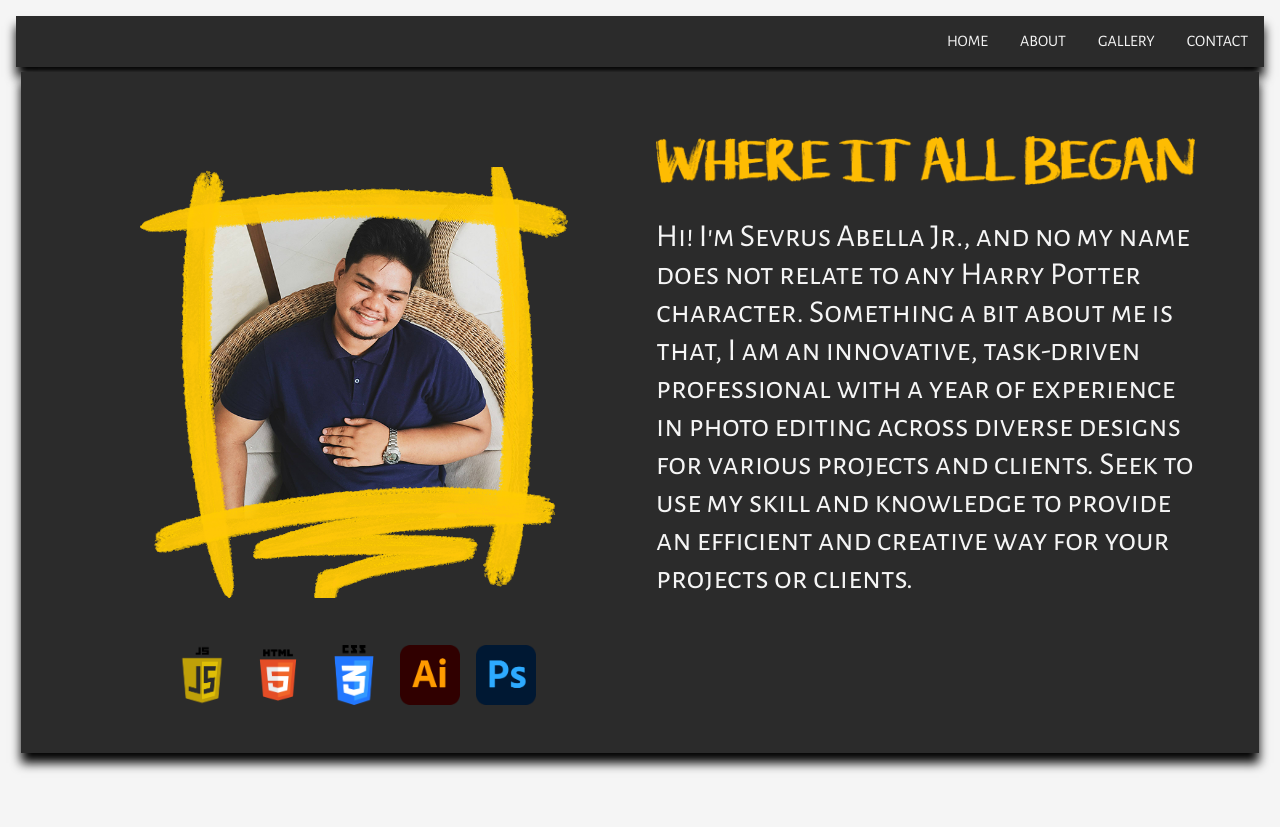
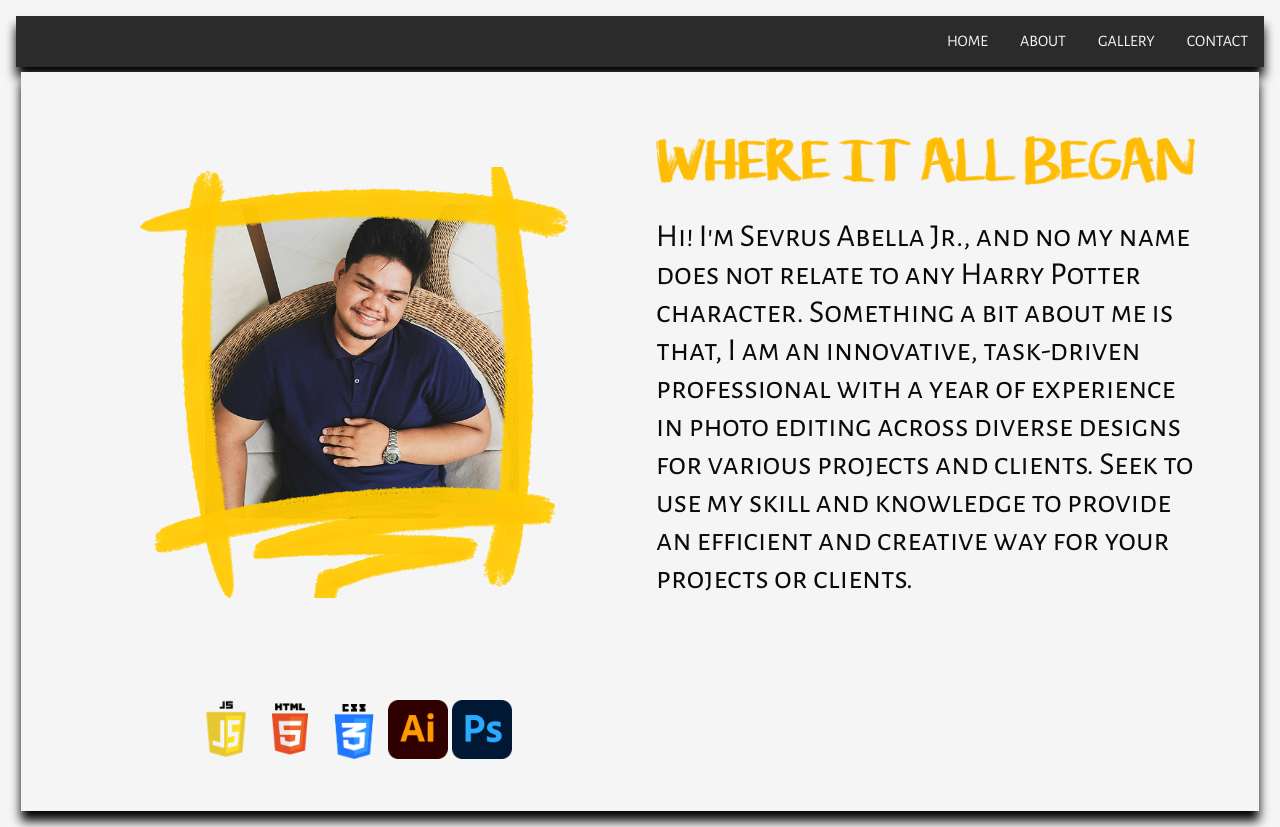
Before and after one commit to sevrus07/portfolio, a plain HTML site: page about.html in a window 1280 px wide. Before the commit the page ends 800 px from the top, so only its background shows below. Drawn offline with Linux system fonts and the light colour scheme.

Commit message:
additional changes

```diff
--- a/about.css
+++ b/about.css
@@ -41,28 +41,28 @@ body{
 /* CONTENT! CONTENT! CONTENT! */
 
 .container2{
-    background-color: #2b2b2b;
+    background-color: #f5f5f5;
     padding: 3rem;
     margin: 0.3rem;
     place-items: center center;
-    display: grid;
+    display: flex;
+    justify-content: right;
+    align-items: right;
     box-shadow: 0 10px 10px rgb(3, 3, 3);
 }
 .content1{
     padding:1rem;
-    background-color: #2b2b2b;
+    background-color: #f5f5f5;
 }
 .content2{
     padding:1rem;
-    background-color: #2b2b2b;
+    background-color: #f5f5f5;
 
 }
 .content3{
-    display: flex;
-    justify-content: right;
-    align-items: right;
+
     text-align: center;
-    background-color: #2b2b2b;
+    background-color: #f5f5f5;
     gap: 1rem;
 }
 .content3 img{
@@ -81,7 +81,7 @@ body{
 .description{
     grid-column: 2/3;
     grid-row: 2;
-    color: #f5f5f5;
+    color: #0a0a0a;
     font-family: 'Alegreya Sans SC', sans-serif;
 }
 
--- a/about.html
+++ b/about.html
@@ -12,7 +12,7 @@
         <div class="taskbar">
             <div class="home"><a href="index.html" class="home">HOME</a></div>
             <div class="about"><a href="about.html" class="about">ABOUT</a></div>
-            <div class="portfolio"><a href="services.html" class="services">GALLERY</a></div>
+            <div class="portfolio"><a href="gallery.html" class="services">GALLERY</a></div>
             <div class="contact"><a href="contact.html" class="contact">CONTACT</a></div>
         </div>
     </div>
@@ -26,6 +26,7 @@
             <p class="description"> Hi! I'm Sevrus Abella Jr., and no my name does not relate to any Harry Potter character. Something a bit about me is that, I am an innovative, task-driven professional with a year of experience in photo editing across diverse designs for various projects and clients. Seek to use my skill and knowledge to provide an efficient and creative way for your projects or clients. </p>
         </div>
         <div class="content3">
+            <br/><br/><br/>
             <img src="Images/js.png" class="js" alt="js">
             <img src="Images/html.png" class="html" alt="html">
             <img src="Images/css.png" class="css" alt="css">
```
Also changed, not shown: contact.html (+1 -1 lines), gallery.html (renamed from services.html, +3 -3 lines), index.html (+1 -1 lines), Images/karaoke-hub.png, gallery.css (renamed from services.css).
